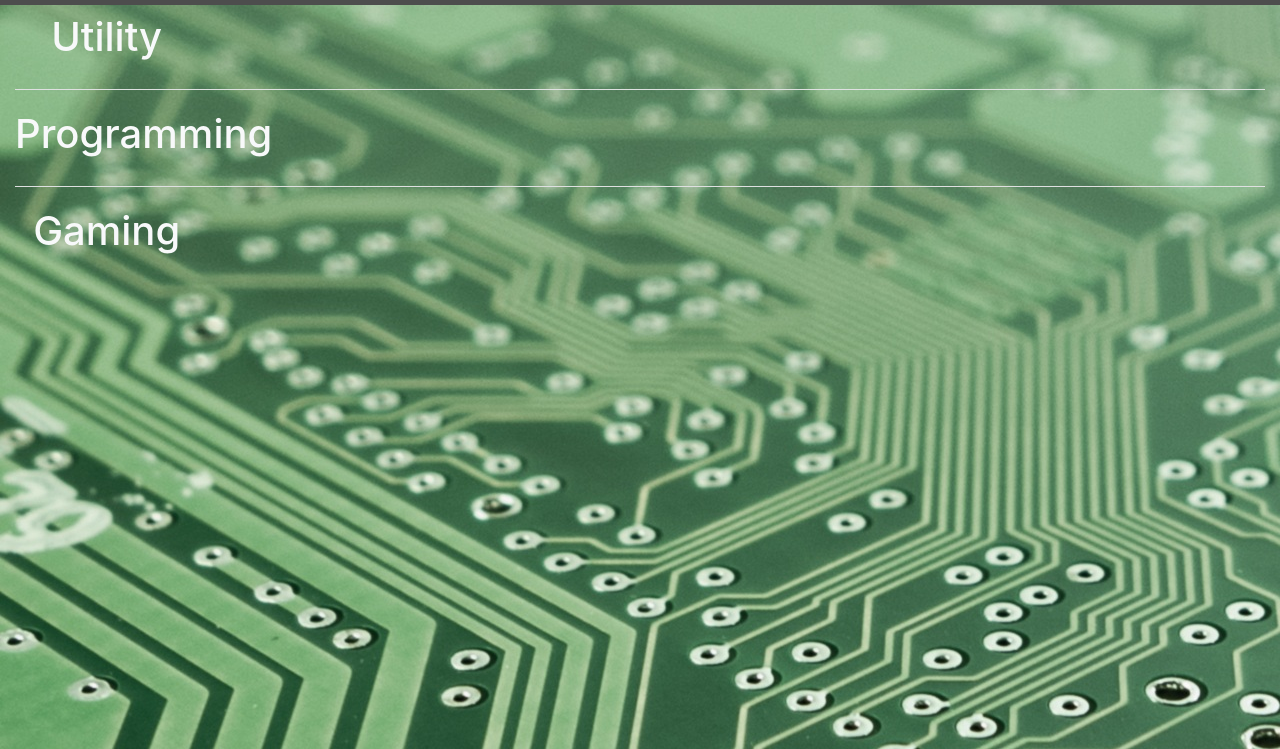
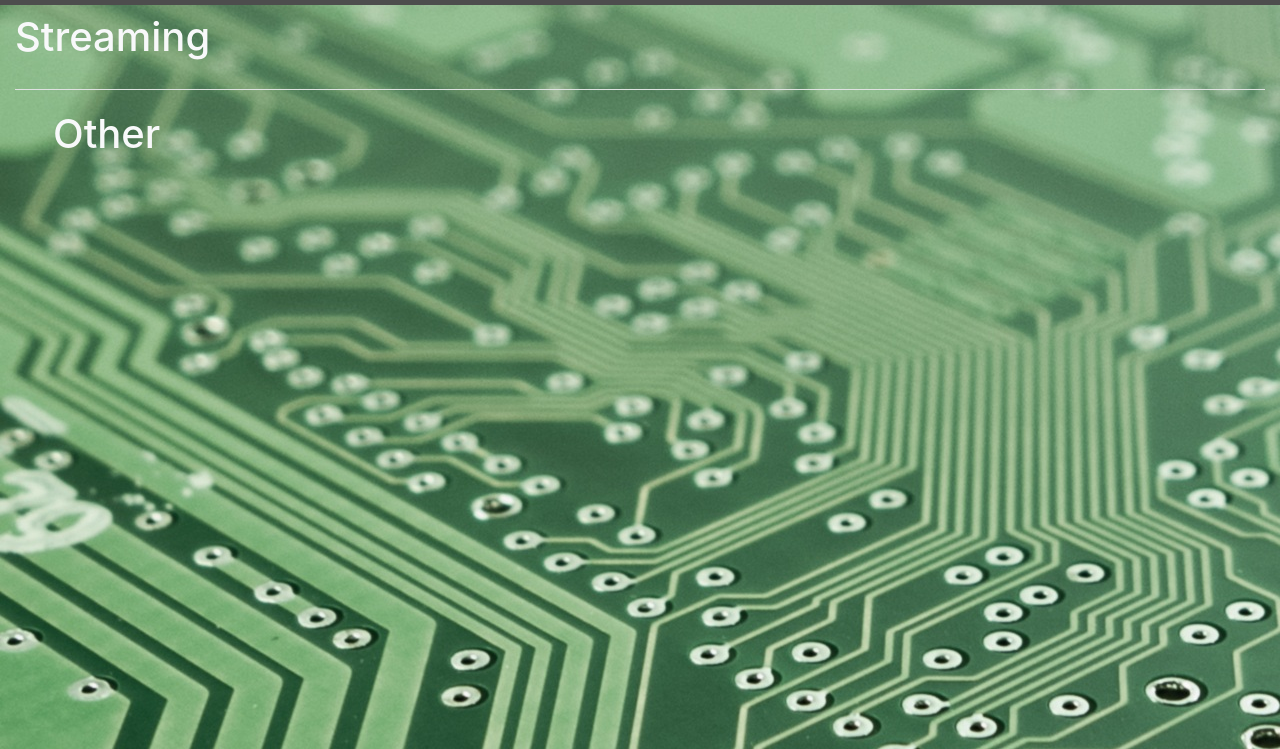
Before and after one commit to JollyRodger98/Workspacev3, a website: page movies.html in a window 1280 px wide. Shown: the part 51-800 px from the top of the page. Drawn offline with nearby package versions, Linux system fonts and the light colour scheme.

Commit message:
adapting to movies

```diff
--- a/movies.html
+++ b/movies.html
@@ -42,12 +42,12 @@
 
                 <div class="row py-1 d-flex justify-content-center">
                     <div class="col-12 col-xl-2 text-center my-auto">
-                        <h1>Utility</h1>
+                        <h1>Streaming</h1>
                     </div>
                     <div class="col-12 col-md-10">
 
-                        <div class="row" id="techUtility">
-                            <!-- Adding Bootstrap Cards with book.js -->
+                        <div class="row" id="moviesStreaming">
+                            <!-- Adding Bootstrap Cards with addCards.js -->
                         </div>
                     </div>
                 </div>
@@ -56,27 +56,12 @@
 
                 <div class="row py-1 d-flex justify-content-center">
                     <div class="col-12 col-xl-2 text-center my-auto">
-                        <h1>Programming</h1>
+                        <h1>Other</h1>
                     </div>
                     <div class="col-12 col-md-10">
 
-                        <div class="row" id="techProgramming">
-                            <!-- Adding Bootstrap Cards with book.js -->
-                        </div>
-
-                    </div>
-                </div>
-
-                <hr class="bg-light">
-
-                <div class="row py-1 d-flex justify-content-center">
-                    <div class="col-12 col-xl-2 text-center my-auto">
-                        <h1>Gaming</h1>
-                    </div>
-                    <div class="col-12 col-md-10">
-
-                        <div class="row" id="techGaming">
-                            <!-- Adding Bootstrap Cards with book.js -->
+                        <div class="row" id="moviesOther">
+                            <!-- Adding Bootstrap Cards with addCards.js -->
                         </div>
 
                     </div>
```
